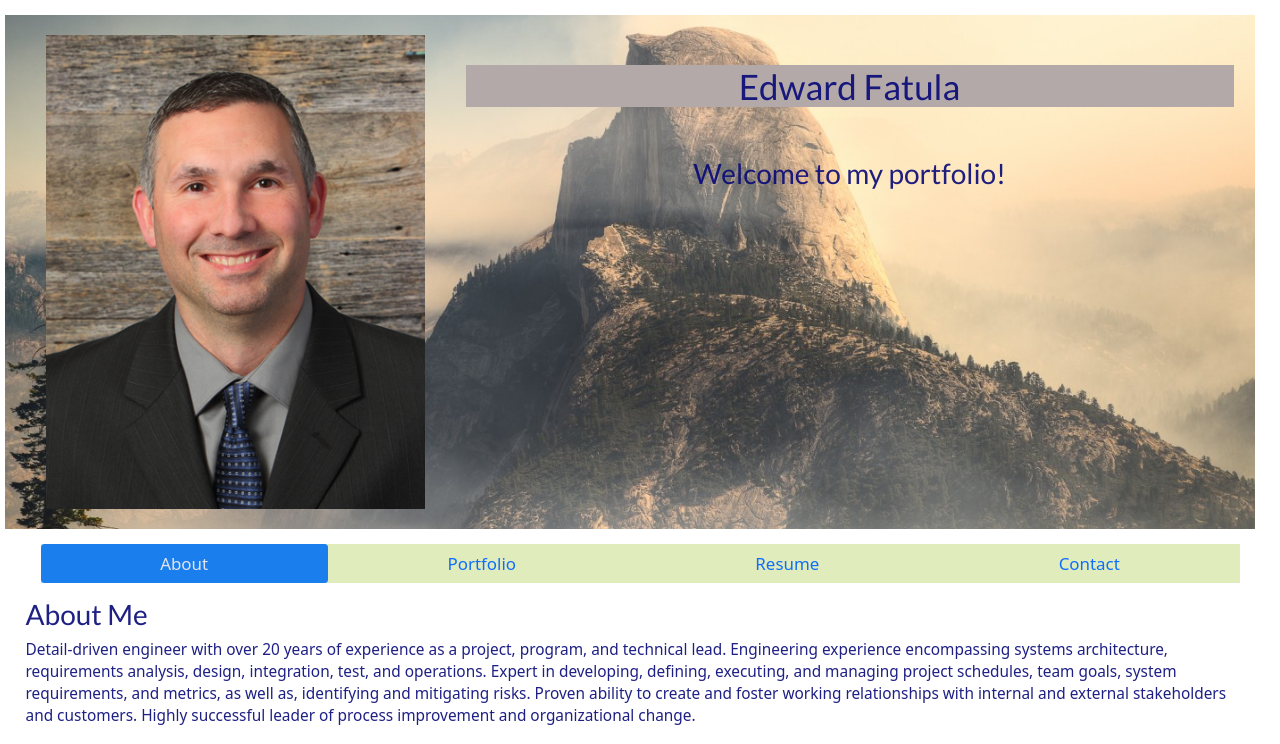
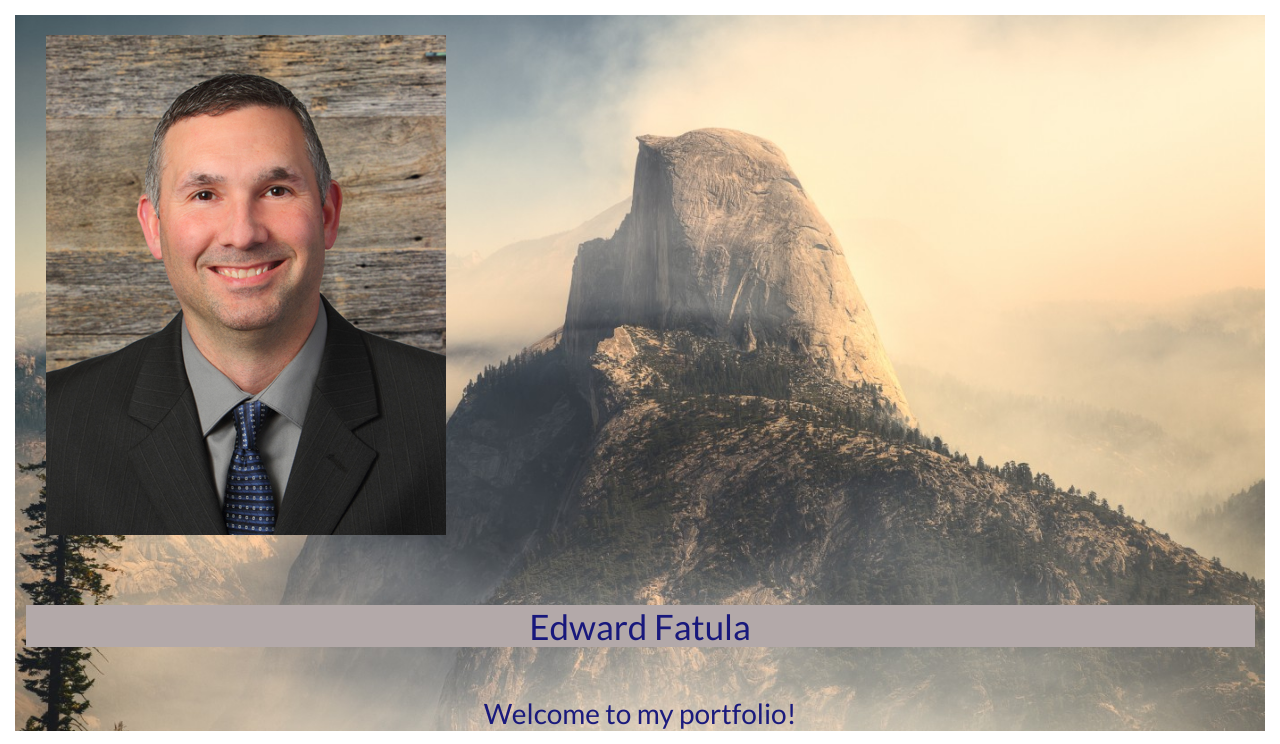
Before and after one commit to shooters00/ReactPortfolio, a React (Create React App) app: page / in a window 1280 px wide. Shown: the top 744 px of the page. Built offline with nearby package versions, Linux system fonts and the light colour scheme.

Commit message:
Removed a row for spacing

```diff
--- a/src/components/Header.js
+++ b/src/components/Header.js
@@ -13,7 +13,7 @@ const headStyle = {
 
 export default function Header() {
   return (
-    <div className="row back-pic">
+    <div className="back-pic">
       <img className="ed col" src={headshot} alt="Page author"></img>
       <div className="banner col">
       <h1 className="name col">Edward Fatula</h1>
```
